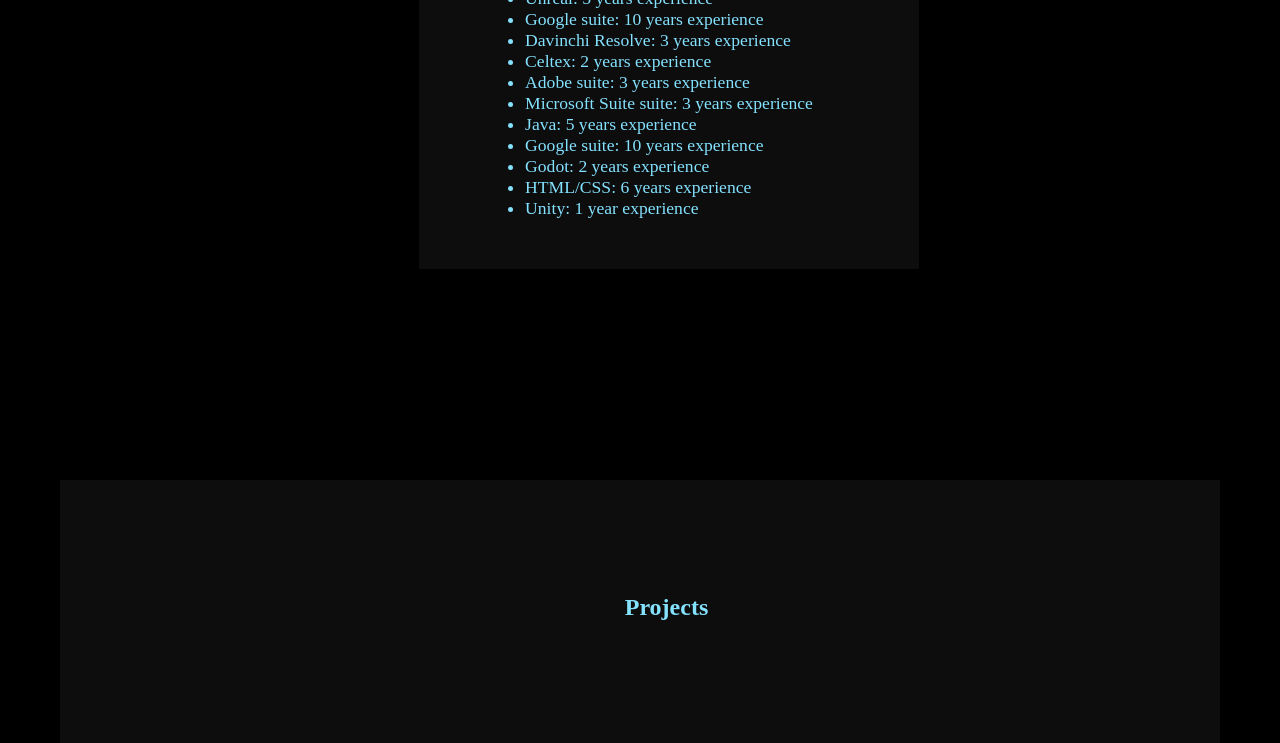
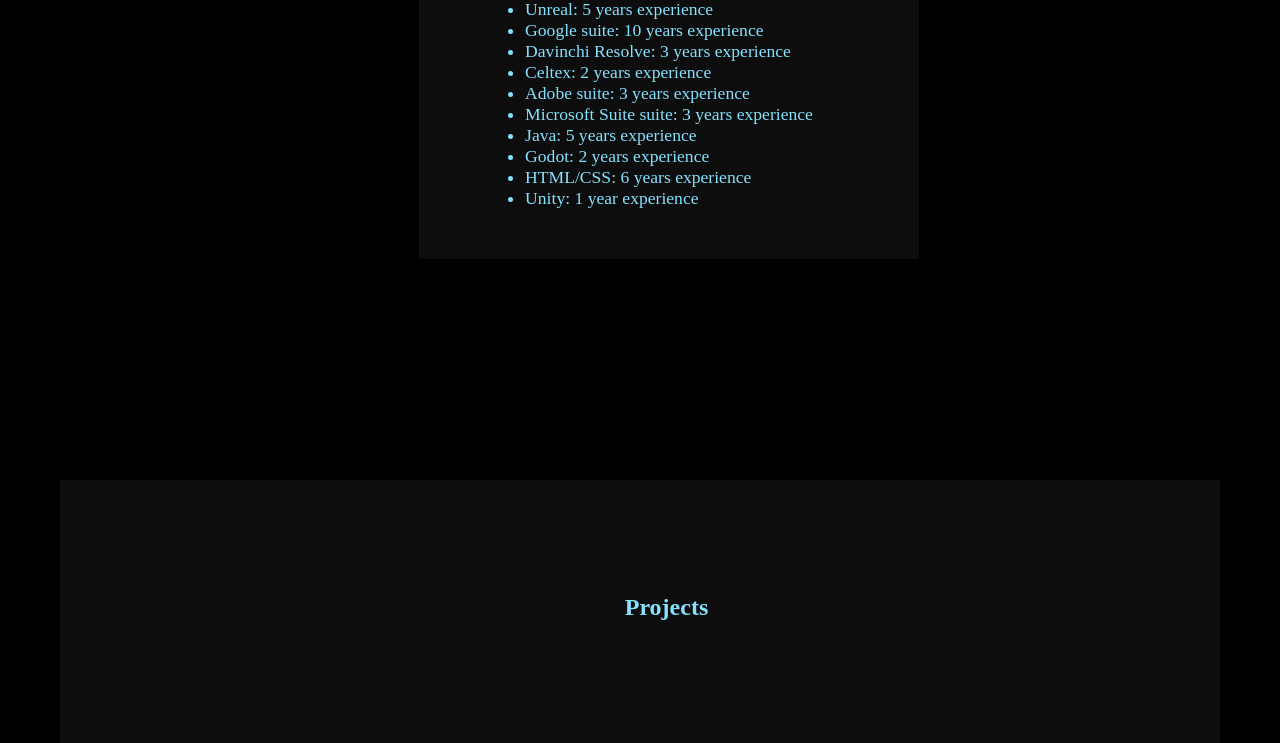
Before and after one commit to Vocabulary-splat/Portfolio, a plain HTML site: page index.html in a window 1280 px wide. Shown: the part 1120-1863 px from the top of the page. Drawn offline with Linux system fonts and the light colour scheme; animation ran at ten frames a second; a web font is replaced by a local one.

Commit message:
Update index.html

```diff
--- a/index.html
+++ b/index.html
@@ -107,7 +107,6 @@ VANTA.BIRDS({
 						  <li>Adobe suite: 3 years experience</li>
 						  <li>Microsoft Suite suite: 3 years experience</li>
 						  <li >Java: 5 years experience</li>
-						  <li>Google suite: 10 years experience</li>
 						  <li>Godot: 2 years experience</li>
 						  <li>HTML/CSS: 6 years experience</li>
 						  <li>Unity: 1 year experience</li>
```
